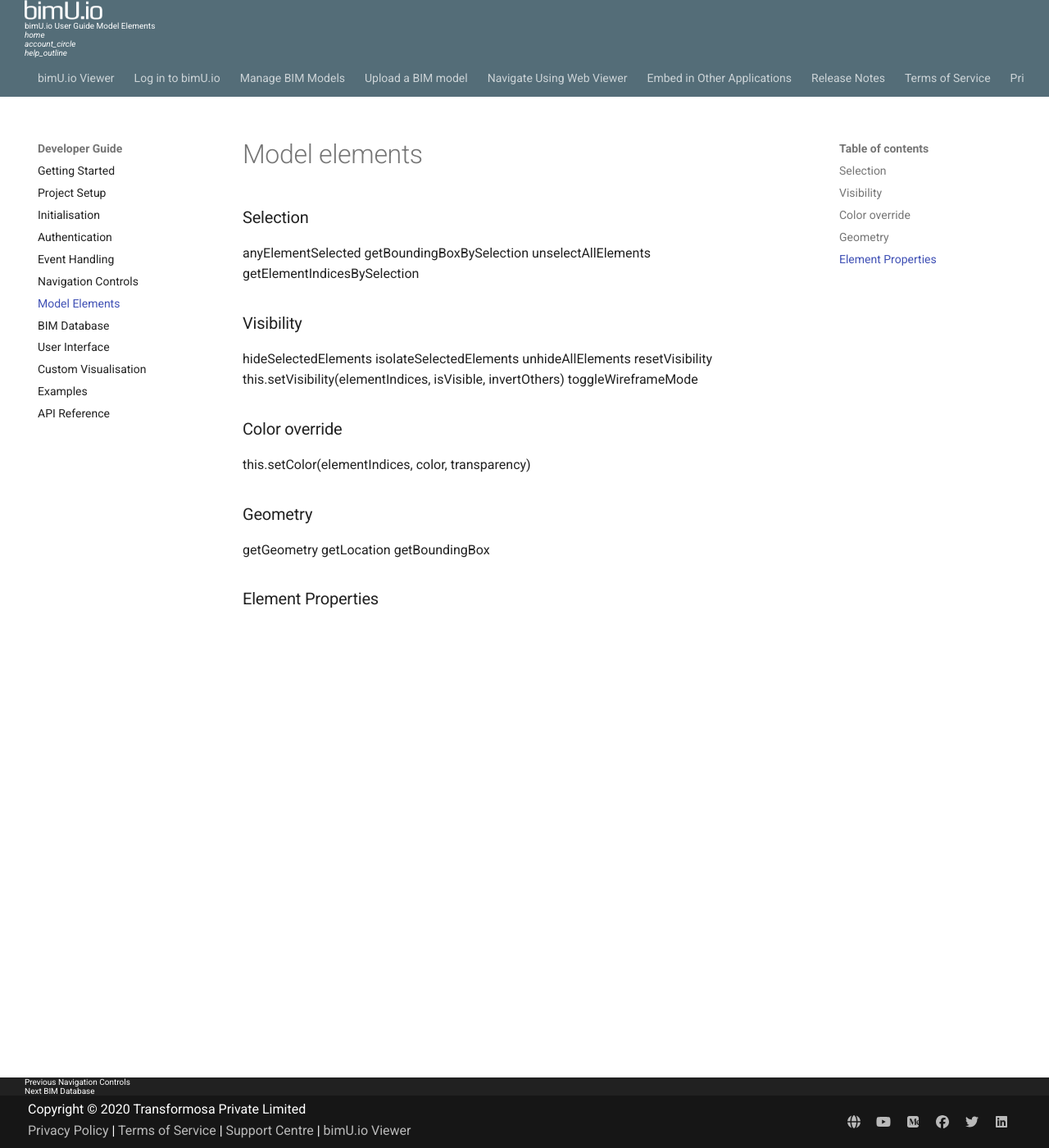
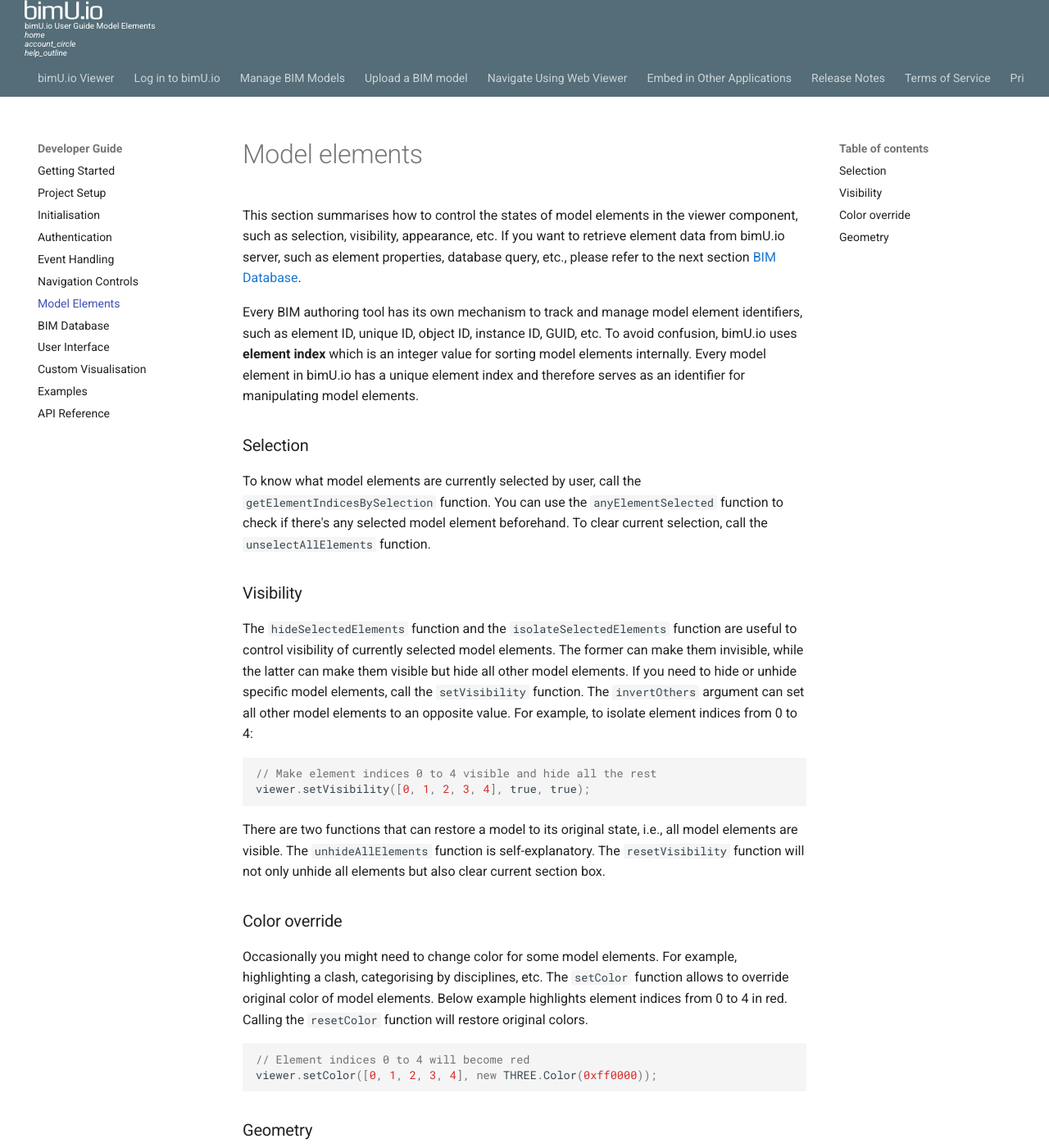
Before and after one commit to Transformosa/bimU.io.Docs, an MkDocs documentation site: the page built from docs/developer/model-elements.md, in a window 1280 px wide and 1400 px high. Shown: the whole window at 82% size. Built offline with MkDocs 1.6.1 and Material for MkDocs 9.7.7, drawn with Linux system fonts in a browser that asks for light colours; comment, search, counter and statistics services are not loaded; some of the changed text lies outside the part shown.

Commit message:
writing model elements API docs

````diff
--- a/docs/developer/model-elements.md
+++ b/docs/developer/model-elements.md
@@ -1,25 +1,28 @@
 # Model elements
+This section summarises how to control the states of model elements in the viewer component, such as selection, visibility, appearance, etc. If you want to retrieve element data from bimU.io server, such as element properties, database query, etc., please refer to the next section [BIM Database](/developer/bim-database).
+
+Every BIM authoring tool has its own mechanism to track and manage model element identifiers, such as element ID, unique ID, object ID, instance ID, GUID, etc. To avoid confusion, bimU.io uses **element index** which is an integer value for sorting model elements internally. Every model element in bimU.io has a unique element index and therefore serves as an identifier for manipulating model elements.
 
 ### Selection
-anyElementSelected
-getBoundingBoxBySelection
-unselectAllElements
-getElementIndicesBySelection
+To know what model elements are currently selected by user, call the ```getElementIndicesBySelection``` function. You can use the ```anyElementSelected``` function to check if there's any selected model element beforehand. To clear current selection, call the ```unselectAllElements``` function.
 
 ### Visibility
-hideSelectedElements
-isolateSelectedElements
-unhideAllElements
-resetVisibility
-this.setVisibility(elementIndices, isVisible, invertOthers)
-toggleWireframeMode
+The ```hideSelectedElements``` function and the ```isolateSelectedElements``` function are useful to control visibility of currently selected model elements. The former can make them invisible, while the latter can make them visible but hide all other model elements. If you need to hide or unhide specific model elements, call the ```setVisibility``` function. The ```invertOthers``` argument can set all other model elements to an opposite value. For example, to isolate element indices from 0 to 4:
+
+``` javascript
+// Make element indices 0 to 4 visible and hide all the rest
+viewer.setVisibility([0, 1, 2, 3, 4], true, true);
+```
+
+There are two functions that can restore a model to its original state, i.e., all model elements are visible. The ```unhideAllElements``` function is self-explanatory. The ```resetVisibility``` function will not only unhide all elements but also clear current section box.
 
 ### Color override
-this.setColor(elementIndices, color, transparency)
+Occasionally you might need to change color for some model elements. For example, highlighting a clash, categorising by disciplines, etc. The ```setColor``` function allows to override original color of model elements. Below example highlights element indices from 0 to 4 in red. Calling the ```resetColor``` function will restore original colors.
+
+``` javascript
+// Element indices 0 to 4 will become red
+viewer.setColor([0, 1, 2, 3, 4], new THREE.Color(0xff0000));
+```
 
 ### Geometry
-getGeometry
-getLocation
-getBoundingBox
-
-### Element Properties
+To duplicate geometry of a model element, the ```getGeometry``` function returns primitive geometry as a Three.js [BufferGeometry](https://threejs.org/docs/#api/en/core/BufferGeometry) object. Some relevant functions are also based on geometric conditions of model elements, such as ```getLocation```, ```getBoundingBox```, ```getBoundingBoxBySelection```, ```toggleWireframeMode```, etc.
````
Also changed, not shown: docs/developer/bim-database.md (+1 -1 lines), docs/developer/examples.md (+2 -0 lines), docs/developer/getting-started.md (+1 -1 lines), docs/developer/initialisation.md (+1 -1 lines).
